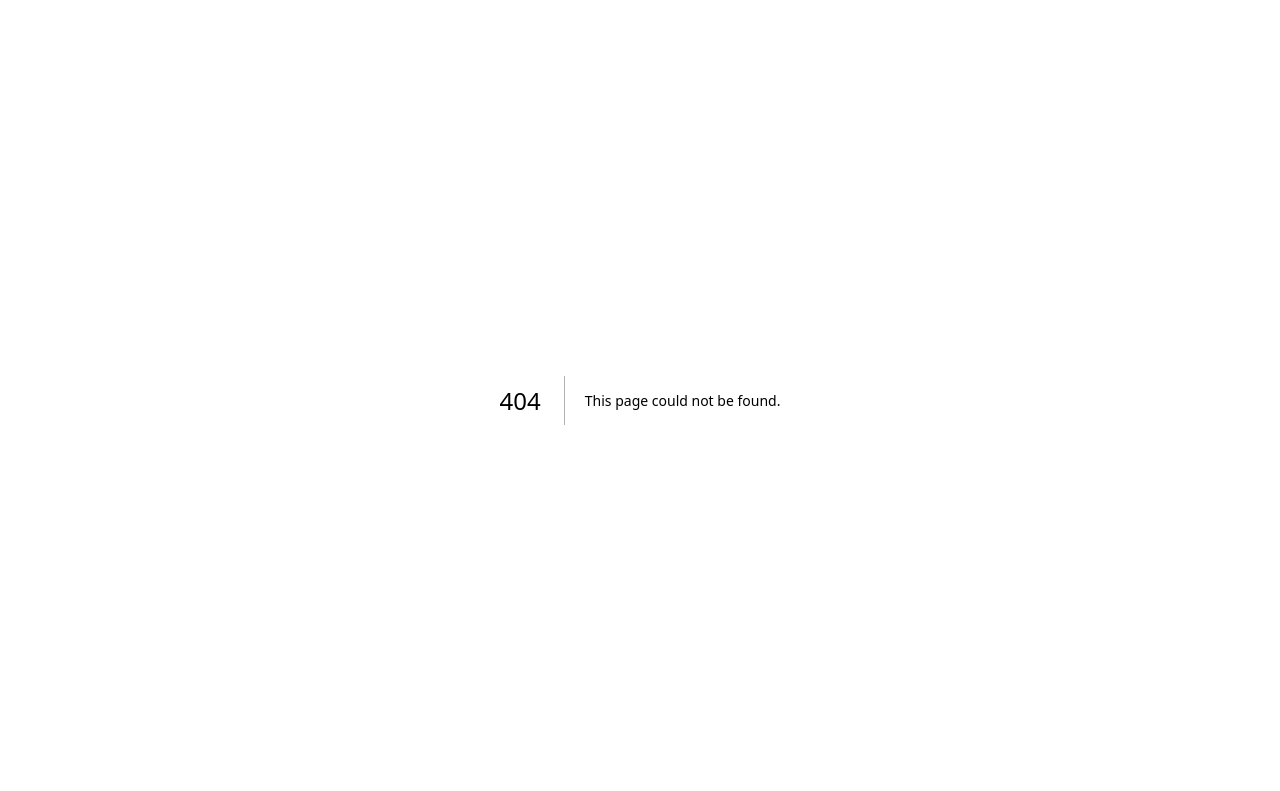
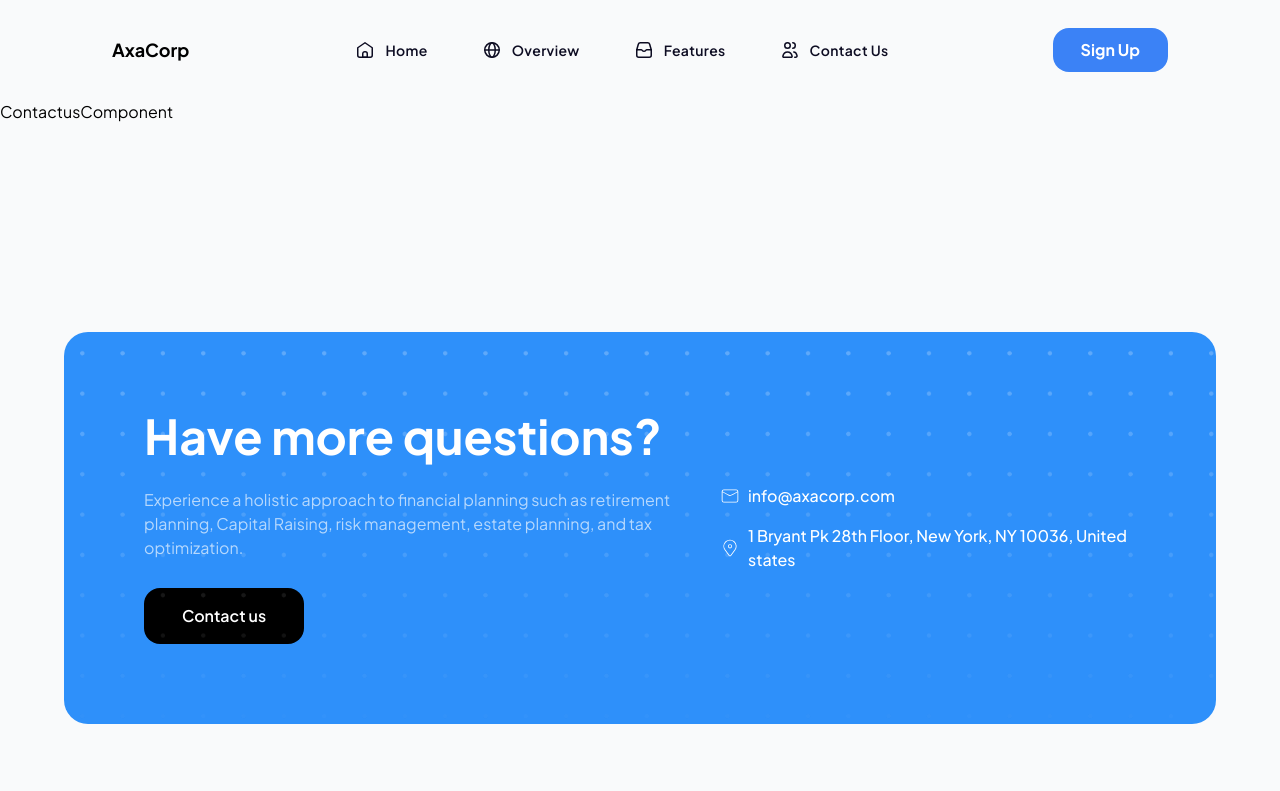
Before and after one commit to gabrieldreamz/axacorp, a Next.js app: page /contact-us in a window 1280 px wide. Before the commit this address had no page. Shown: the top 791 px of the page. Built offline with nearby package versions, Linux system fonts and the light colour scheme.

Commit message:
Implement contact-us route

```diff
--- /dev/null
+++ b/app/(navigation)/contact-us/page.tsx
@@ -0,0 +1,5 @@
+import ContactusComponent from "@components/contact-us";
+
+export default function Contactus() {
+  return <ContactusComponent />;
+}
--- /dev/null
+++ b/components/contact-us/index.tsx
@@ -0,0 +1,3 @@
+export default function ContactusComponent() {
+  return <div>ContactusComponent</div>;
+}
--- a/components/main-navigation/navlinks/menuData.tsx
+++ b/components/main-navigation/navlinks/menuData.tsx
@@ -108,7 +108,7 @@ export const linkData = [
   { link: "/overview", text: "Overview", icon: <OverviewIcon /> },
   { link: "/feature", text: "Features", icon: <FeaturesIcon /> },
   {
-    link: "#",
+    link: "/contact-us",
     text: "Contact Us",
     icon: <TestimonialsIcon />,
     hr: true,
```
